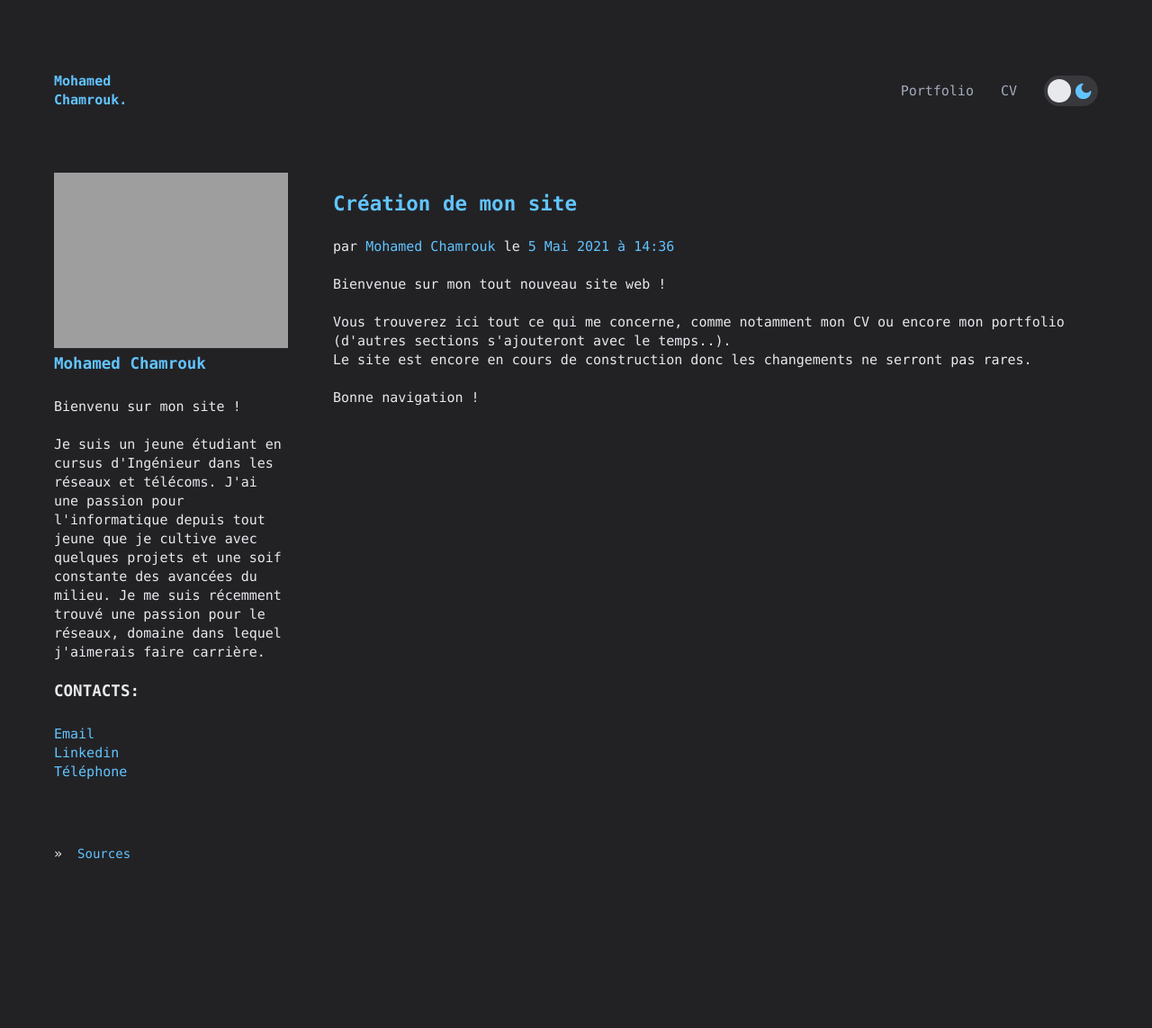
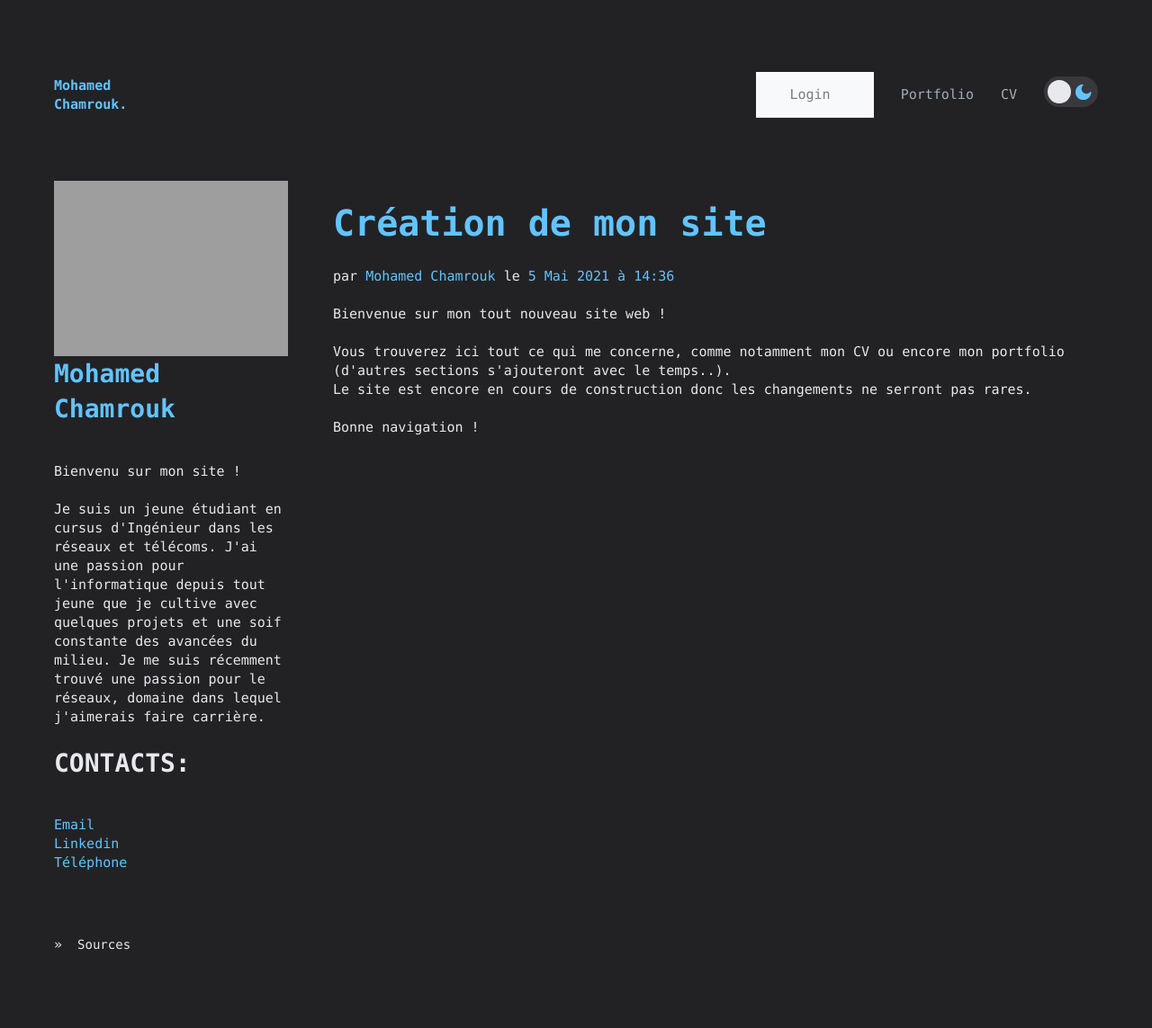
Before and after one commit to mohamed-chamrouk/mohamed.chamrouk.fr, a Flask app: page / in a window 1280 px wide. Shown: the whole page at 90% size. Before the commit the page ends 955 px from the top, so only its background shows below. Run offline with Flask 2, Linux system fonts and the light colour scheme; some libraries are stand-ins or nearby versions; grey boxes are pictures that could not be loaded.

Commit message:
Premier essai pour le html du bouton et dropdown login

```diff
--- /dev/null
+++ b/static/css/dropdown.css
@@ -0,0 +1,66 @@
+.form-control {
+	box-shadow: none;
+	font-weight: normal;
+	font-size: 13px;
+  padding-left: 16px;
+}
+.navbar {
+	background: #fff;
+	padding-left: 30px;
+	padding-right: 16px;
+	border-bottom: 1px solid #dfe3e8;
+	border-radius: 0;
+}
+.navbar .from-group {
+  padding-left: 16px;
+}
+.navbar a {
+	color: #888;
+	font-size: 15px;
+}
+.navbar .dropdown-menu {
+	color: #999;
+	font-weight: normal;
+  padding-left: 16px;
+	border-radius: 1px;
+	border-color: #e5e5e5;
+	box-shadow: 0 2px 8px rgba(0,0,0,.05);
+}
+.navbar a, .navbar a:active {
+	color: #888;
+	padding: 8px 20px;
+	background: transparent;
+	line-height: normal;
+}
+.navbar .action-form {
+	width: 280px;
+	padding: 20px;
+	right: 0;
+	font-size: 14px;
+}
+.navbar .action-form a {
+	color: #33cabb;
+	padding: 0 !important;
+	font-size: 14px;
+}
+.navbar .action-form .hint-text {
+    text-align: center;
+    margin-bottom: 15px;
+    font-size: 13px;
+}
+.navbar .btn-primary, .navbar .btn-primary:active {
+	color: #fff;
+	background: #33cabb !important;
+	border: none;
+}
+.navbar .btn-primary:hover, .navbar .btn-primary:focus {
+	color: #fff;
+	background: #31bfb1 !important;
+}
+.navbar .action-buttons .dropdown-toggle::after {
+	display: none;
+}
+.form-check-label input {
+	position: relative;
+	top: 1px;
+}
--- a/templates/base.html
+++ b/templates/base.html
@@ -8,9 +8,16 @@
     mohamed.chamrouk.fr
   </title>
 
+  <link rel="stylesheet" href="https://stackpath.bootstrapcdn.com/bootstrap/4.5.0/css/bootstrap.min.css">
+  <script src="https://code.jquery.com/jquery-3.5.1.min.js"></script>
+  <script src="https://cdn.jsdelivr.net/npm/popper.js@1.16.0/dist/umd/popper.min.js"></script>
+  <script src="https://stackpath.bootstrapcdn.com/bootstrap/4.5.0/js/bootstrap.min.js"></script>
+
   <link rel="stylesheet" href="/static/css/terminal.css" />
   <link rel="stylesheet" type="text/css" href="static/css/style_soup.css">
   <link rel="stylesheet" type="text/css" href="static/css/switch.css">
+  <link rel="stylesheet" type="text/css" href="static/css/dropdown.css">
+
   {% block stylesheets %}{% endblock %}
   <script type="text/javascript">
   const htmlEl = document.getElementsByTagName('html')[0];
@@ -42,6 +49,9 @@
       document.cookie = "theme=dark";
     }
   }
+  $(document).on("click", ".action-buttons .dropdown-menu", function(e){
+    e.stopPropagation();
+  });
   </script>
 </head>
 <body>
@@ -60,6 +70,29 @@
         </div>
         <nav class="terminal-menu">
           <ul>
+            <li>
+              <nav class="navbar navbar-expand-lg navbar-light bg-light">
+                <div class="navbar-nav ml-auto action-buttons">
+                  <div class="nav-item dropdown">
+                    <a href="#" data-toggle="dropdown" class="nav-link dropdown-toggle mr-4">Login</a>
+                    <div class="dropdown-menu action-form">
+                      <form action="/examples/actions/confirmation.php" method="post">
+                        <div class="form-group">
+                          <input type="text" class="form-control" placeholder="Username" required="required">
+                        </div>
+                        <div class="form-group">
+                          <input type="password" class="form-control" placeholder="Password" required="required">
+                        </div>
+                        <input type="submit" class="btn btn-primary btn-block" value="Login">
+                        <div class="text-center mt-2">
+                          <a href="#">Forgot Your password?</a>
+                        </div>
+                      </form>
+                    </div>
+                  </div>
+                </div>
+              </nav>
+            </li>
             <li><a class="menu-item" href="/portfolio">Portfolio</a></li>
             <li><a class="menu-item" href="/static/media/CV-Chamrouk-Mohamed.pdf">CV</a></li>
             <li>
@@ -73,6 +106,7 @@
                 </span>
               </label>
             </li>
+
           </ul>
         </nav>
       </div>
--- a/websitemohamed.py
+++ b/websitemohamed.py
@@ -1,4 +1,5 @@
 from flask import Flask, render_template
+from flask import has_request_context, request
 
 app = Flask(__name__)
 
@@ -11,4 +12,4 @@ def home():
     return render_template('home.html')
 
 if __name__ == '__main__':
-    app.run()
+    app.run(debug='True')
```
